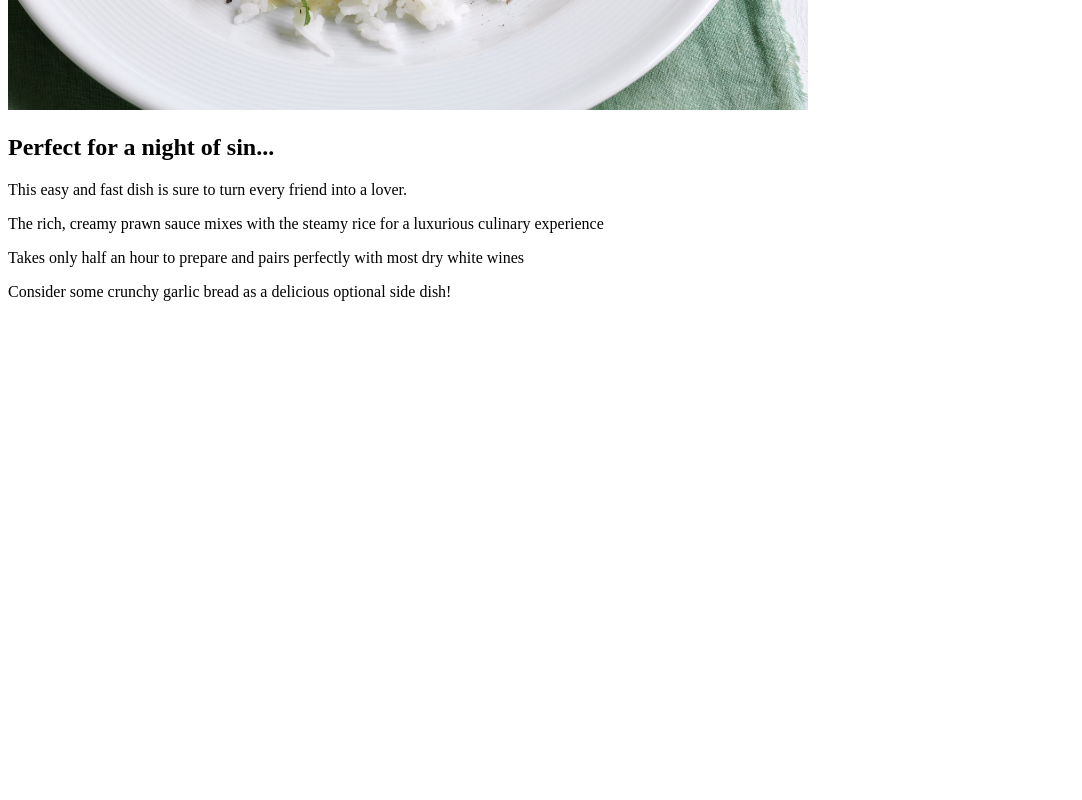
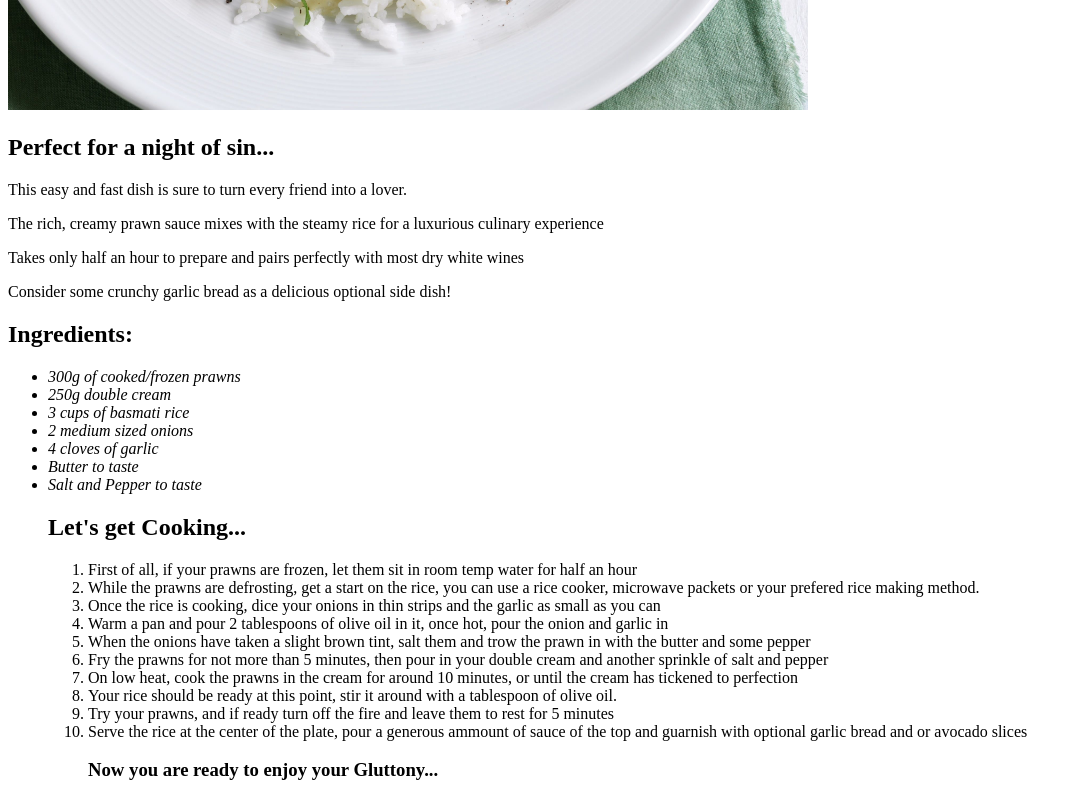
Before and after one commit to HelenaLapucci/odin-recipes, a plain HTML site: page recipes/creamyprawns.html in a window 1280 px wide. Shown: the part 503-1303 px from the top of the page, without its empty margins (0-1082 px from the left). Before the commit the page ends 820 px from the top, so only its background shows below. Drawn offline with Linux system fonts and the light colour scheme.

Commit message:
Homepage imgs + new recipe added

```diff
--- a/recipes/creamyprawns.html
+++ b/recipes/creamyprawns.html
@@ -13,6 +13,33 @@
     <p>The rich, creamy prawn sauce mixes with the steamy rice for a luxurious culinary experience</p>
     <p>Takes only half an hour to prepare and pairs perfectly with most dry white wines</p>
     <p>Consider some crunchy garlic bread as a delicious optional side dish!</p>
+    <h2>Ingredients:</h2>
+<ul>
+    <li><em>300g of cooked/frozen prawns</em></li>
+    <li><em>250g double cream</em></li>
+    <li><em>3 cups of basmati rice</em></li>
+    <li><em>2 medium sized onions</em></li>
+    <li><em>4 cloves of garlic</em></li>
+    <li><em>Butter to taste</em></li>
+    <li><em>Salt and Pepper to taste</em></li>
 
+    <h2>Let's get Cooking...</h2>
+
+    <ol>
+        <li>First of all, if your prawns are frozen, let them sit in room temp water for half an hour</li>
+        <li>While the prawns are defrosting, get a start on the rice, you can use a rice cooker, microwave packets or your prefered rice making method.</li>
+        <li>Once the rice is cooking, dice your onions in thin strips and the garlic as small as you can</li>
+        <li>Warm a pan and pour 2 tablespoons of olive oil in it, once hot, pour the onion and garlic in</li>
+        <li>When the onions have taken a slight brown tint, salt them and trow the prawn in with the butter and some pepper</li>
+        <li>Fry the prawns for not more than 5 minutes, then pour in your double cream and another sprinkle of salt and pepper</li>
+        <li>On low heat, cook the prawns in the cream for around 10 minutes, or until the cream has tickened to perfection</li>
+        <li>Your rice should be ready at this point, stir it around with a tablespoon of olive oil.</li>
+        <li>Try your prawns, and if ready turn off the fire and leave them to rest for 5 minutes</li>
+        <li>Serve the rice at the center of the plate, pour a generous ammount of sauce of the top and guarnish with optional garlic bread and or avocado slices</li>
+
+        <h3><strong>Now you are ready to enjoy your Gluttony...</strong></h3>
+    </ol>
+
+</ul>
 </body>
 </html>
```
Also changed, not shown: index.html (+7 -2 lines), recipes/img/satan.jpg (added), 1 other file.
